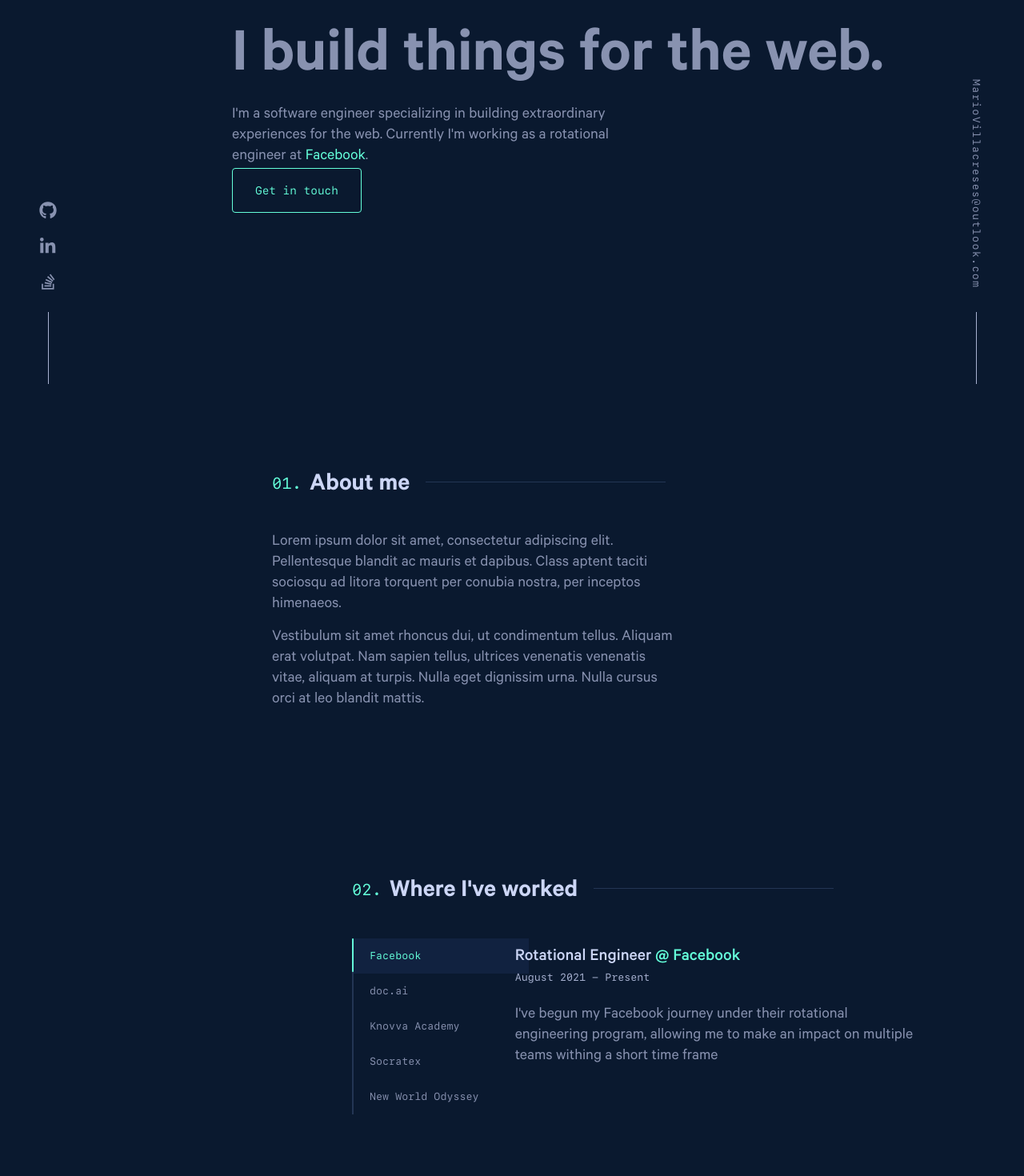
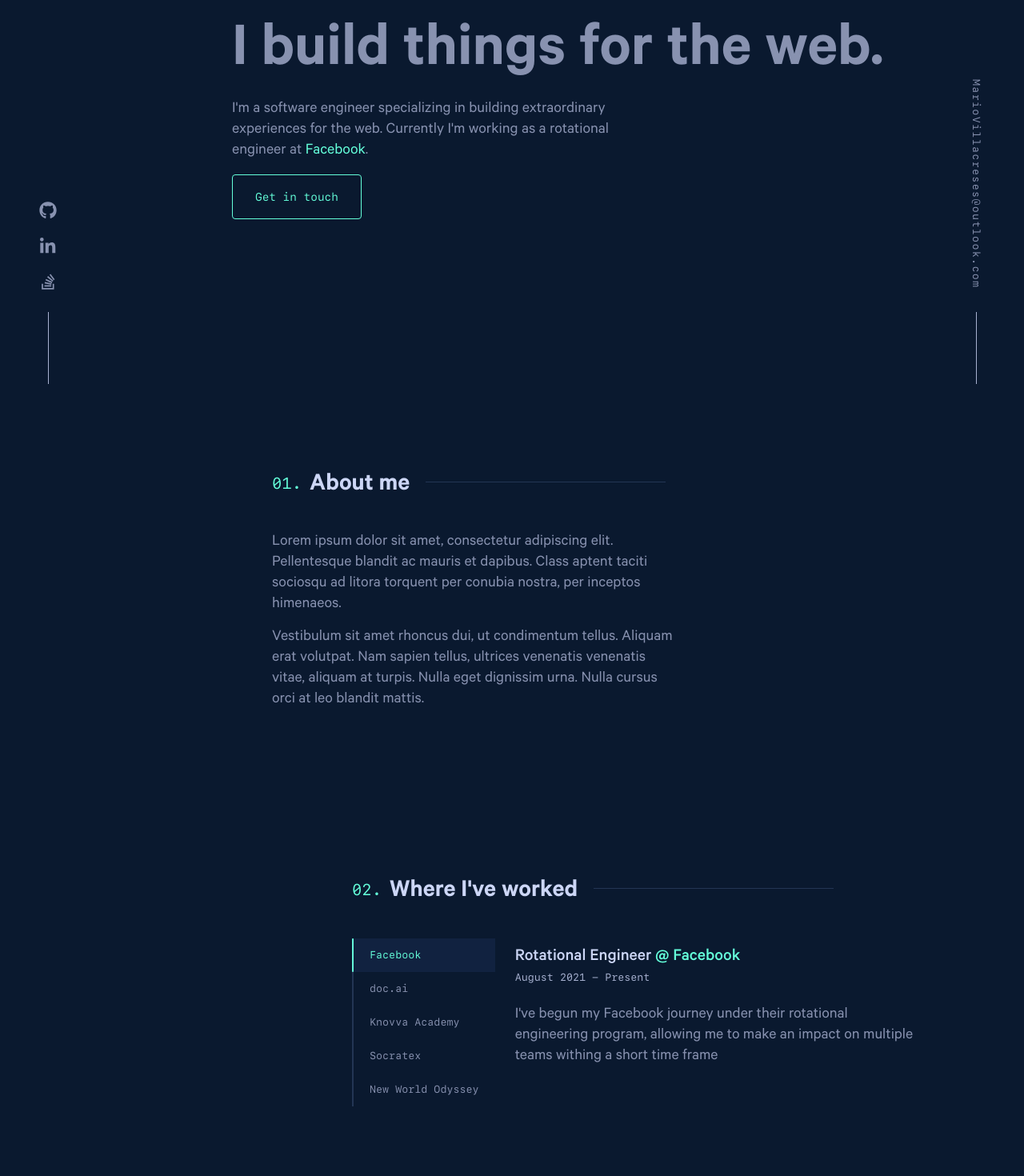
Before and after one commit to villacreses/personal-site-v2, a Next.js app: page / in a window 1280 px wide. Shown: the part 320-1790 px from the top of the page at 80% size. Built offline with nearby package versions, Linux system fonts and the light colour scheme.

Commit message:
Update paragraph & tab stylings

```diff
--- a/components/TabList.module.scss
+++ b/components/TabList.module.scss
@@ -1,3 +1,5 @@
+@use '../styles/mixins';
+
 .TabContainer {
   display: flex;
 
@@ -13,6 +15,8 @@
 }
 
 .Tab {
+  @include mixins.borderBox;
+
   text-decoration: none;
   text-decoration-skip-ink: auto;
   position: relative;
@@ -48,7 +52,7 @@
   height: var(--tab-height);
   border-radius: var(--border-radius);
   background-color: var(--green);
-  transition: top 250ms cubic-bezier(0.645, 0.045, 0.355, 1) 0.1s;
+  transition: transform 250ms cubic-bezier(0.645, 0.045, 0.355, 1) 0.1s;
 }
 
 .Panel {
--- a/pages/_app.tsx
+++ b/pages/_app.tsx
@@ -1,5 +1,5 @@
 import '../styles/globals.scss';
-import '../styles/shared.scss';
+import '../styles/sections.scss';
 import '../styles/fonts.scss';
 import '@fortawesome/fontawesome-svg-core/styles.css';
 
--- a/styles/_mixins.scss
+++ b/styles/_mixins.scss
@@ -29,3 +29,9 @@
     align-items: center;
   }
 }
+
+@mixin borderBox {
+  -webkit-box-sizing: border-box; /* Safari/Chrome, other WebKit */
+  -moz-box-sizing: border-box;    /* Firefox, other Gecko */
+  box-sizing: border-box;         /* Opera/IE 8+ */
+}
--- a/styles/globals.scss
+++ b/styles/globals.scss
@@ -192,8 +192,7 @@
 p {
   margin: 0 0 15px;
 
-  &:last-child,
-  &:last-of-type {
+  &:last-child {
     margin: 0;
   }
 
--- a/styles/shared.scss
+++ b/styles/sections.scss
@@ -36,7 +36,7 @@
   }
 
   p {
-    margin: 20px 0 0;
+    margin-top: 20px;
     max-width: 540px;
   }
 }
```
